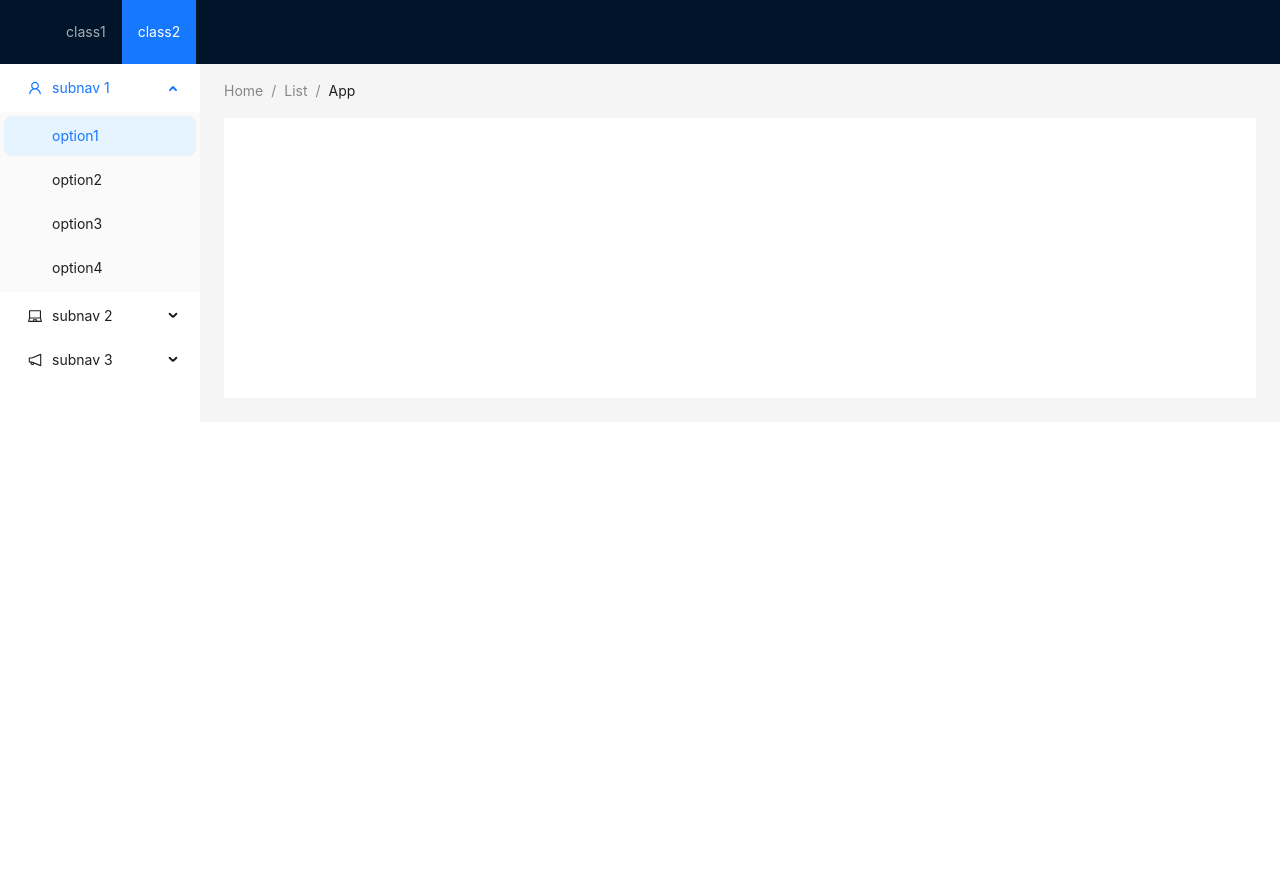
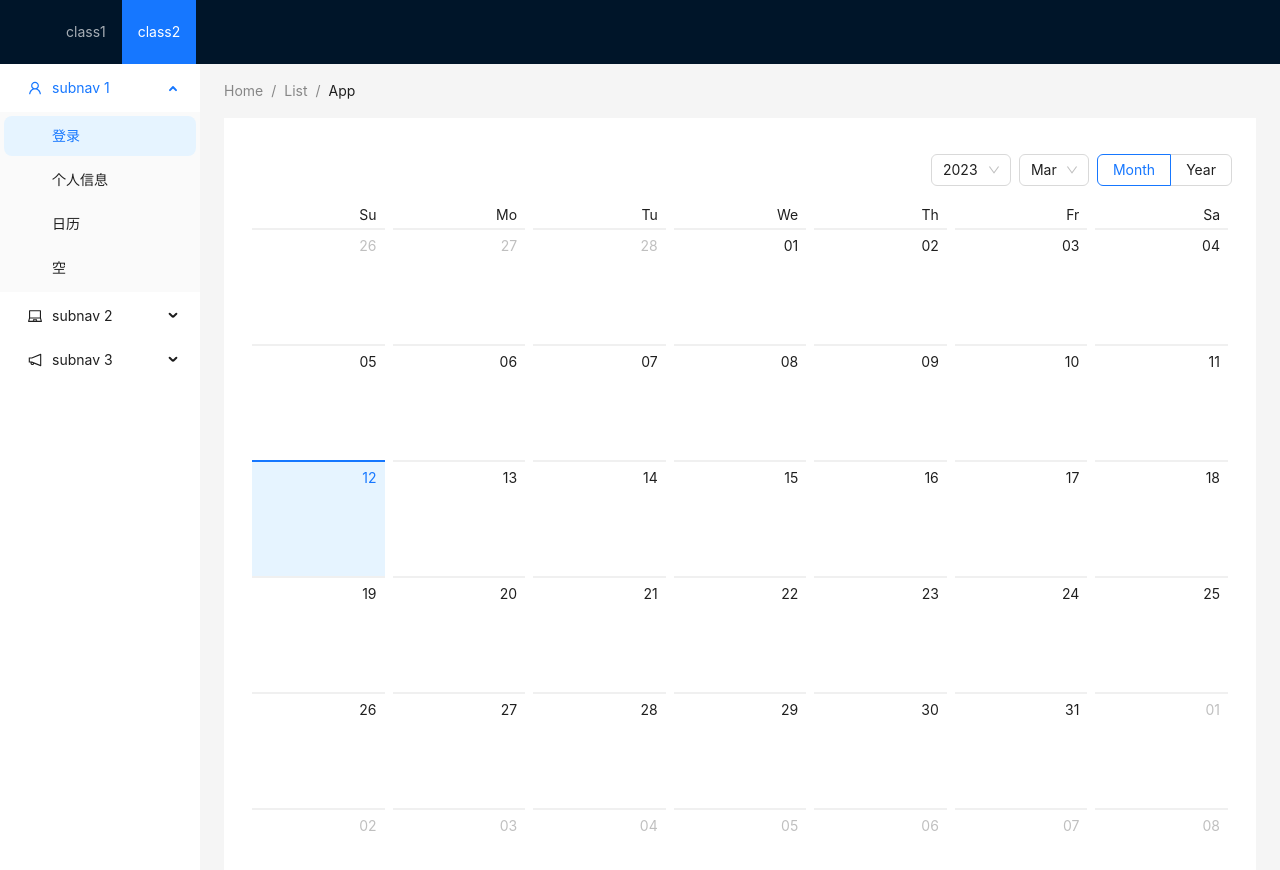
Before and after one commit to cqhcqh1206/antd-demo, a React (Create React App) app: page /#/calendar in a window 1280 px wide. Shown: the top 870 px of the page. Before the commit the page ends 800 px from the top, so only its background shows below. Built offline with nearby package versions, Linux system fonts and the light colour scheme.

Commit message:
fix calendar

```diff
--- a/src/App.js
+++ b/src/App.js
@@ -13,6 +13,7 @@ import Class1 from "./pages/class1";
 import Class2 from "./pages/class2";
 import Signin from "./pages/signin";
 import Imformation from "./pages/information";
+import Calendar from "./pages/calendar";
 import "./App.css";
 
 const { Header, Content, Sider } = Layout;
@@ -22,7 +23,6 @@ const { Header, Content, Sider } = Layout;
   label: `nav ${key}`,
 })); */
 
-
 const items2 = [UserOutlined, LaptopOutlined, NotificationOutlined].map(
   (icon, index) => {
     const key = String(index + 1);
@@ -31,13 +31,16 @@ const items2 = [UserOutlined, LaptopOutlined, NotificationOutlined].map(
       icon: React.createElement(icon),
       label: `subnav ${key}`,
       // children: new Array(4).fill(null).map((_, j) => {
-      children: ['/signin', '/information', '/class3', '/class4'].map((item, j) => {
-        const subKey = index * 4 + j + 1;
-        return {
-          key: subKey,
-          label: <Link to={item}>{`option${subKey}`}</Link>,
-        };
-      }),
+      children: ["/signin", "/information", "/calendar", "/class4"].map(
+        (item, j) => {
+          const subKey = index * 4 + j + 1;
+          var cars = ["登录", "个人信息", "日历", "空"];
+          return {
+            key: subKey,
+            label: <Link to={item}>{` ${cars[subKey - 1]} `}</Link>,
+          };
+        }
+      ),
     };
   }
 );
@@ -100,6 +103,7 @@ const App = () => {
               <Route path="/class2" Component={Class2} />
               <Route path="/signin" Component={Signin} />
               <Route path="/information" Component={Imformation} />
+              <Route path="/calendar" Component={Calendar} />
             </Routes>
 
             {/* <MyFirstComponent /> */}
--- /dev/null
+++ b/src/pages/calendar/index.jsx
@@ -0,0 +1,8 @@
+import { Calendar } from 'antd';
+const App = () => {
+  const onPanelChange = (value, mode) => {
+    console.log(value.format('YYYY-MM-DD'), mode);
+  };
+  return <Calendar onPanelChange={onPanelChange} />;
+};
+export default App;
```
